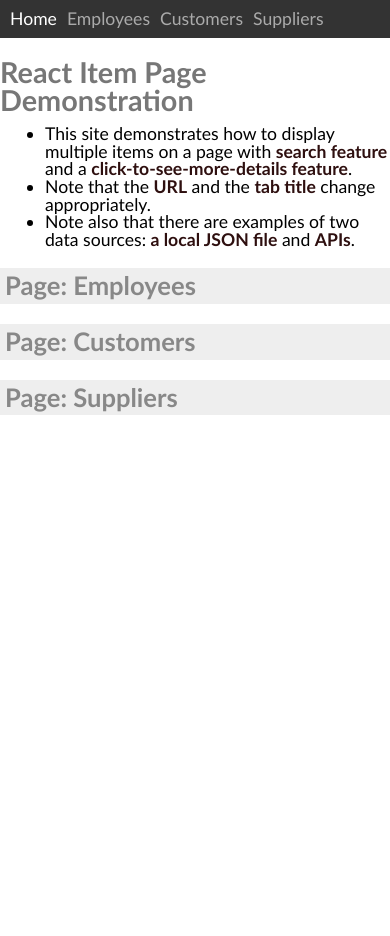
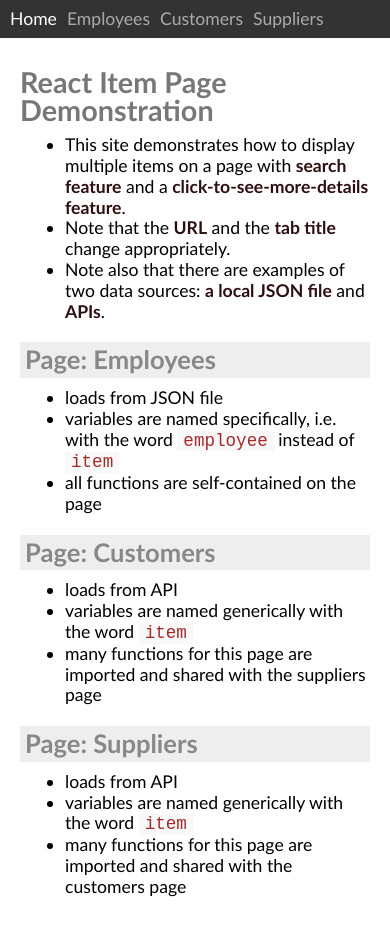
Before and after one commit to edwardtanguay/react-items-page-search-and-display, a React (Create React App) app: page / in a window 390 px wide. Before the commit the page ends 844 px from the top, so only its background shows below. Built offline with nearby package versions, Linux system fonts and the light colour scheme.

Commit message:
home page formatting

```diff
--- a/src/App.scss
+++ b/src/App.scss
@@ -21,6 +21,13 @@ body {
 		}
 		h1:not(:first-of-type) {
 			margin-top: 20px;
+		}
+		code {
+			color: brown;
+			background: #f8f8f8;
+			display: inline-block;
+			padding-right: 6px;
+			padding-left: 6px;
 		}
 		strong {
 			color: rgb(46, 15, 15);
@@ -153,7 +160,8 @@ body {
 /* smartphone view */
 @media (max-width: 577px) {
 	body {
-		padding: 0;
+		padding: 0 0 30px 0;
+		overflow-x: hidden;
 		.App {
 			nav {
 				width: 100%;
@@ -164,8 +172,14 @@ body {
 					font-size: 1.1rem;
 				}
 			}
-			div.pageWelcome {
+			div.pageHome {
 				padding: 10px 20px;
+				ul {
+					margin-left: 45px;
+					li {
+						line-height: 1.3rem;
+					}
+				}
 			}
 			div.pagePersons {
 				padding: 0;
--- a/src/pages/PageHome.js
+++ b/src/pages/PageHome.js
@@ -9,8 +9,26 @@ const PageHome = () => {
 			</ul>
 
 			<h2>Page: Employees</h2>
+			<ul>
+				<li>loads from JSON file</li>
+				<li>variables are named specifically, i.e. with the word <code>employee</code> instead of <code>item</code></li>
+				<li>all functions are self-contained on the page</li>
+			</ul>
+
 			<h2>Page: Customers</h2>
+			<ul>
+				<li>loads from API</li>
+				<li>variables are named generically with the word <code>item</code></li>
+				<li>many functions for this page are imported and shared with the suppliers page</li>
+			</ul>
+
 			<h2>Page: Suppliers</h2>
+			<ul>
+				<li>loads from API</li>
+				<li>variables are named generically with the word <code>item</code></li>
+				<li>many functions for this page are imported and shared with the customers page</li>
+			</ul>
+
 		</div>
 	)
 }
--- a/src/reset.css
+++ b/src/reset.css
@@ -5,7 +5,7 @@
 
 html, body, div, span, applet, object, iframe,
 h1, h2, h3, h4, h5, h6, p, blockquote, pre,
-a, abbr, acronym, address, big, cite, code,
+a, abbr, acronym, address, big, cite,
 del, dfn, em, img, ins, kbd, q, s, samp,
 small, strike, sub, sup, tt, var,
 b, u, i, center,
```
